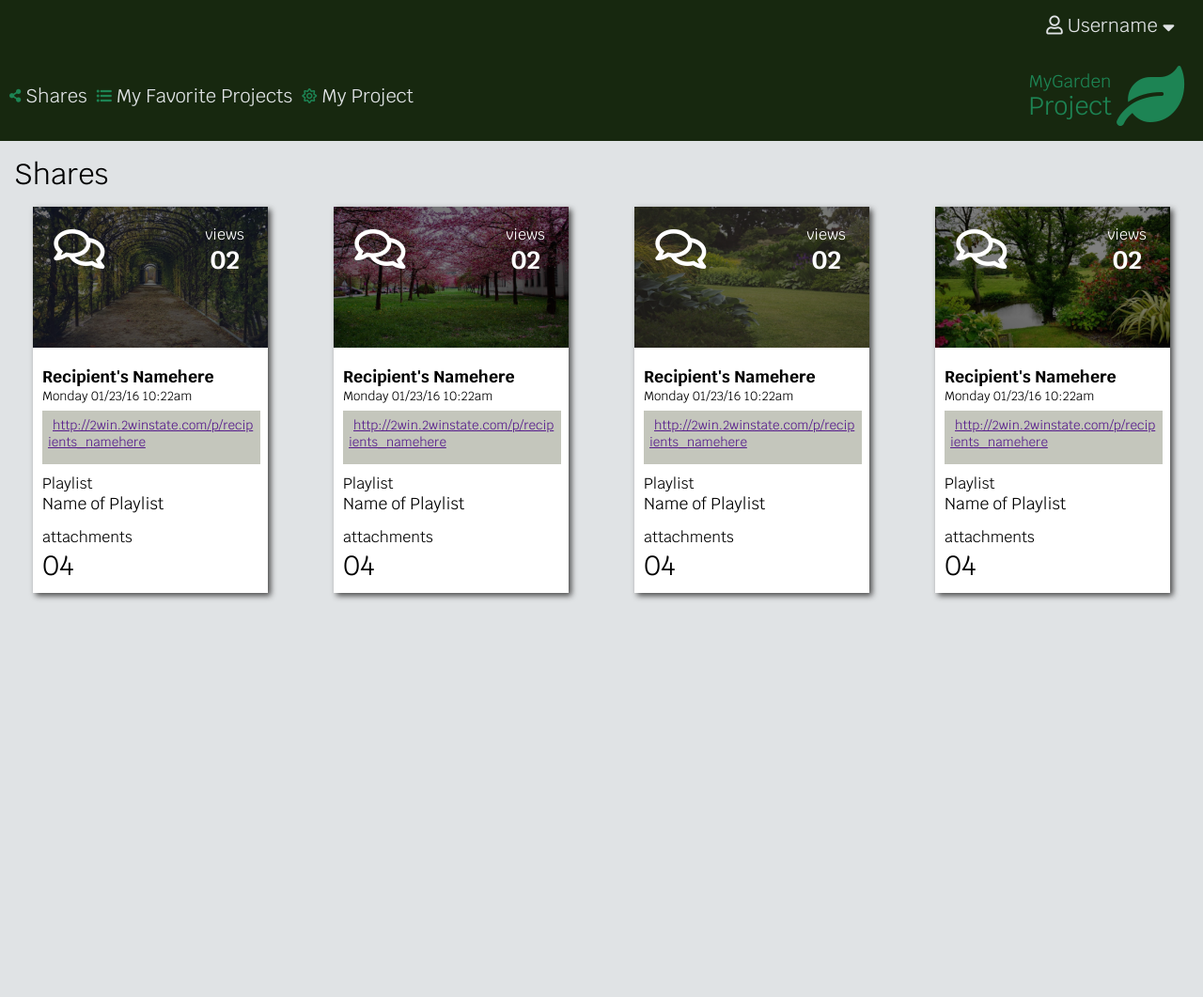
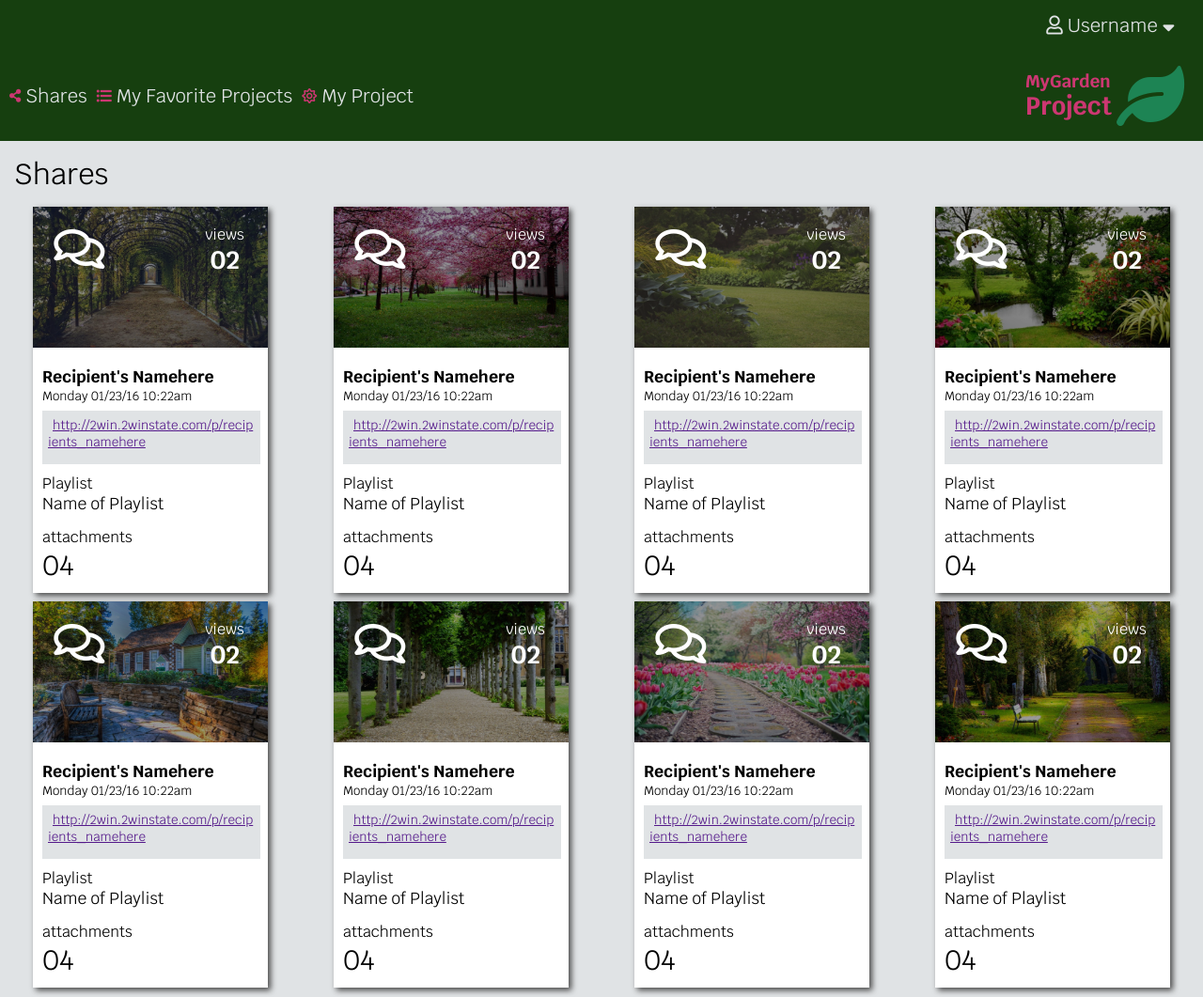
Before and after one commit to dylhof/dh-Comp-challenge-1, a plain HTML site: page index.html in a window 1280 px wide. Shown: the whole page at 94% size. Before the commit the page ends 800 px from the top, so only its background shows below. Drawn offline with Linux system fonts and the light colour scheme.

Commit message:
add more tiles

```diff
--- a/index.html
+++ b/index.html
@@ -52,7 +52,9 @@
           <h2>Recipient's Namehere</h2>
           <p class="date">Monday 01/23/16 10:22am</p>
         </div>
-      <div class="tile-link-div"><a href="" class="tile-link">http://2win.2winstate.com/p/recipients_namehere </a></div>
+        <div class="tile-link-div">
+          <a href="" class="tile-link">http://2win.2winstate.com/p/recipients_namehere</a>
+        </div>
         <div class="playlists">
          <p class="playlist-p">Playlist</p>
           <p class="playlist-name">Name of Playlist</p>
@@ -79,7 +81,9 @@
           <h2>Recipient's Namehere</h2>
           <p class="date">Monday 01/23/16 10:22am</p>
         </div>
-      <div class="tile-link-div"><a href="" class="tile-link">http://2win.2winstate.com/p/recipients_namehere </a></div>
+        <div class="tile-link-div">
+          <a href="" class="tile-link">http://2win.2winstate.com/p/recipients_namehere</a>
+        </div>
         <div class="playlists">
           <p class="playlist-p">Playlist</p>
           <p class="playlist-name">Name of Playlist</p>
@@ -106,7 +110,9 @@
           <h2>Recipient's Namehere</h2>
           <p class="date">Monday 01/23/16 10:22am</p>
         </div>
-      <div class="tile-link-div"><a href="" class="tile-link">http://2win.2winstate.com/p/recipients_namehere </a></div>
+        <div class="tile-link-div">
+          <a href="" class="tile-link">http://2win.2winstate.com/p/recipients_namehere</a>
+        </div>
         <div class="playlists">
           <p class="playlist-p">Playlist</p>
           <p class="playlist-name">Name of Playlist</p>
@@ -116,7 +122,6 @@
           <p class="attachments-num">04</p>
         </div>
       </section>
-  </article>
     </article>
   <!-- article 4 -->
     <article>
@@ -134,7 +139,125 @@
           <h2>Recipient's Namehere</h2>
           <p class="date">Monday 01/23/16 10:22am</p>
         </div>
-      <div class="tile-link-div"><a href="" class="tile-link">http://2win.2winstate.com/p/recipients_namehere </a></div>
+        <div class="tile-link-div">
+          <a href="" class="tile-link">http://2win.2winstate.com/p/recipients_namehere</a>
+        </div>
+        <div class="playlists">
+          <p class="playlist-p">Playlist</p>
+          <p class="playlist-name">Name of Playlist</p>
+        </div>
+        <div class="attachments">
+          <p class="attachments-p">attachments</p>
+          <p class="attachments-num">04</p>
+        </div>
+      </section>
+    </article>
+  <!-- article 5 -->
+    <article>
+      <div class="tile-header">
+        <img src="Images/sunken-patio.jpeg" class="header-background">
+        <div class="grey-tone"></div>
+        <span class="far fa-comments fa-3x"></span>
+        <section class="views">
+          <p class="view-text">views</p>
+          <p class="view-num">02</p>
+        </section>
+      </div>
+      <section class="tile-body">
+        <div class="tile-name-date">
+          <h2>Recipient's Namehere</h2>
+          <p class="date">Monday 01/23/16 10:22am</p>
+        </div>
+        <div class="tile-link-div">
+          <a href="" class="tile-link">http://2win.2winstate.com/p/recipients_namehere</a>
+        </div>
+        <div class="playlists">
+          <p class="playlist-p">Playlist</p>
+          <p class="playlist-name">Name of Playlist</p>
+        </div>
+        <div class="attachments">
+          <p class="attachments-p">attachments</p>
+          <p class="attachments-num">04</p>
+        </div>
+      </section>
+    </article>
+  <!-- article 6 -->
+    <article>
+      <div class="tile-header">
+        <img src="Images/tree-path.jpeg" class="header-background">
+        <div class="grey-tone"></div>
+        <span class="far fa-comments fa-3x"></span>
+        <section class="views">
+          <p class="view-text">views</p>
+          <p class="view-num">02</p>
+        </section>
+      </div>
+      <section class="tile-body">
+        <div class="tile-name-date">
+          <h2>Recipient's Namehere</h2>
+          <p class="date">Monday 01/23/16 10:22am</p>
+        </div>
+        <div class="tile-link-div">
+          <a href="" class="tile-link">http://2win.2winstate.com/p/recipients_namehere</a>
+        </div>
+        <div class="playlists">
+          <p class="playlist-p">Playlist</p>
+          <p class="playlist-name">Name of Playlist</p>
+        </div>
+        <div class="attachments">
+          <p class="attachments-p">attachments</p>
+          <p class="attachments-num">04</p>
+        </div>
+      </section>
+    </article>
+  <!-- article 7 -->
+    <article>
+      <div class="tile-header">
+        <img src="Images/tulip-path.jpeg" class="header-background">
+        <div class="grey-tone"></div>
+        <span class="far fa-comments fa-3x"></span>
+        <section class="views">
+          <p class="view-text">views</p>
+          <p class="view-num">02</p>
+        </section>
+      </div>
+      <section class="tile-body">
+        <div class="tile-name-date">
+          <h2>Recipient's Namehere</h2>
+          <p class="date">Monday 01/23/16 10:22am</p>
+        </div>
+        <div class="tile-link-div">
+          <a href="" class="tile-link">http://2win.2winstate.com/p/recipients_namehere</a>
+        </div>
+        <div class="playlists">
+          <p class="playlist-p">Playlist</p>
+          <p class="playlist-name">Name of Playlist</p>
+        </div>
+        <div class="attachments">
+          <p class="attachments-p">attachments</p>
+          <p class="attachments-num">04</p>
+        </div>
+      </section>
+    </article>
+  <!-- article 8 -->
+    <article>
+      <div class="tile-header">
+        <img src="Images/garden-path.jpeg" class="header-background">
+        <div class="grey-tone"></div>
+        <span class="far fa-comments fa-3x"></span>
+        <section class="views">
+          <p class="view-text">views</p>
+          <p class="view-num">02</p>
+        </section>
+      </div>
+      <section class="tile-body">
+        <div class="tile-name-date">
+          <h2>Recipient's Namehere</h2>
+          <p class="date">Monday 01/23/16 10:22am</p>
+        </div>
+        <div class="tile-link-div">
+          <a href="" class="tile-link">http://2win.2winstate.com/p/recipients_namehere</a>
+        </div>
         <div class="playlists">
           <p class="playlist-p">Playlist</p>
           <p class="playlist-name">Name of Playlist</p>
@@ -146,89 +269,4 @@
       </section>
     </article>
   </div>
-  <!-- article 5 -->
-  <!-- <article>
-    <header class="tile-header">
-      <img src="images/fall-lady.jpg" class="header-background">
-      <div class="grey-tone"></div>
-      <img src="images/arrow-icon.png" class="arrow-icon">
-      <div class="views">
-        <p>views</p>
-        <p>02</p>
-      </div>
-    </header>
-    <section>
-    <p>Recipient's Namehere</p>
-    <p>Monday 01/23/16 10:22am</p>
-    <p><a href="" class="tile-link">http://2win.2winstate.com/p/recipients_namehere</a></p>
-    <p class="playlist-p">Playlist</p>
-    <p class="playlist-name">Name of Playlist</p>
-    <p class="attachments-p">attachments</p>
-    <p class="attachments-num">04</p>
-  </section>
-  </article> -->
-  <!-- article 6 -->
-  <!-- <article>
-    <header class="tile-header">
-      <img src="images/friend-selfie.jpg" class="header-background">
-      <div class="grey-tone"></div>
-      <img src="images/arrow-icon.png" class="arrow-icon">
-      <div class="views">
-        <p>views</p>
-        <p>02</p>
-      </div>
-    </header>
-    <section>
-    <p>Recipient's Namehere</p>
-    <p>Monday 01/23/16 10:22am</p>
-    <p><a href="" class="tile-link">http://2win.2winstate.com/p/recipients_namehere</a></p>
-    <p class="playlist-p">Playlist</p>
-    <p class="playlist-name">Name of Playlist</p>
-    <p class="attachments-p">attachments</p>
-    <p class="attachments-num">04</p>
-  </section>
-  </article> -->
-  <!-- article 7 -->
-  <!-- <article>
-    <header class="tile-header">
-      <img src="images/friends-bonding.jpg" class="header-background">
-      <div class="grey-tone"></div>
-      <img src="images/arrow-icon.png" class="arrow-icon">
-      <div class="views">
-        <p>views</p>
-        <p>02</p>
-      </div>
-    </header>
-    <section>
-    <p>Recipient's Namehere</p>
-    <p>Monday 01/23/16 10:22am</p>
-    <p><a href="" class="tile-link">http://2win.2winstate.com/p/recipients_namehere</a></p>
-    <p class="playlist-p">Playlist</p>
-    <p class="playlist-name">Name of Playlist</p>
-    <p class="attachments-p">attachments</p>
-    <p class="attachments-num">04</p>
-  </section>
-  </article> -->
-  <!-- article 8 -->
-  <!-- <article>
-    <header class="tile-header">
-      <img src="images/lady-fingermask.jpg" class="header-background">
-      <div class="grey-tone"></div>
-      <img src="images/arrow-icon.png" class="arrow-icon">
-      <div class="views">
-        <p>views</p>
-        <p>02</p>
-      </div>
-    </header>
-    <section>
-    <p>Recipient's Namehere</p>
-    <p>Monday 01/23/16 10:22am</p>
-    <p><a href="" class="tile-link">http://2win.2winstate.com/p/recipients_namehere</a></p>
-    <p class="playlist-p">Playlist</p>
-    <p class="playlist-name">Name of Playlist</p>
-    <p class="attachments-p">attachments</p>
-    <p class="attachments-num">04</p>
-  </section>
-  </article> -->
-</body>
 </html>
--- a/styles.css
+++ b/styles.css
@@ -19,7 +19,7 @@ nav{
   justify-content: space-around;
   height: 150px;
   width: 100%;
-  background-color: #17280F;
+  background-color: #163F0F;
 }
 
 .admin-div{
@@ -41,15 +41,17 @@ nav{
 }
 
 .sml-logo-text{
-  color: #1D8454;
+  color: #CC3772;
   font-size: 14pt;
   margin: 0px;
+  font-weight: 700;
 }
 
 .logo-text{
-  color: #1D8454;
+  color: #CC3772;
   font-size: 20pt;
   margin: 0px;
+  font-weight: 700;
 }
 
 #sort{
@@ -59,7 +61,7 @@ nav{
 }
 
 .fa-share-alt, .fa-list-ul, .fa-sun{
-  color: #1D8454;
+  color: #CC3772;
   margin: 0px 5px 0px 10px;
 }
 
@@ -117,7 +119,7 @@ article{
   background-color: #040404;
   height: 150px;
   width: 250px;
-  opacity: 0.5;
+  opacity: 0.4;
   z-index: 9;
   position: absolute;
 }
@@ -173,7 +175,7 @@ h2{
 .tile-link-div{
   width: 220px;
   height: 45px;
-  background-color: #C4c6bc;
+  background-color: #E0E3E5;
   padding: 6px;
 }
 
```
Also changed, not shown: Images/arrow-icon.png (deleted), Images/movie-club-logo.jpeg (deleted), 1 other file. Lines whose indentation alone changed are shown as unchanged.
